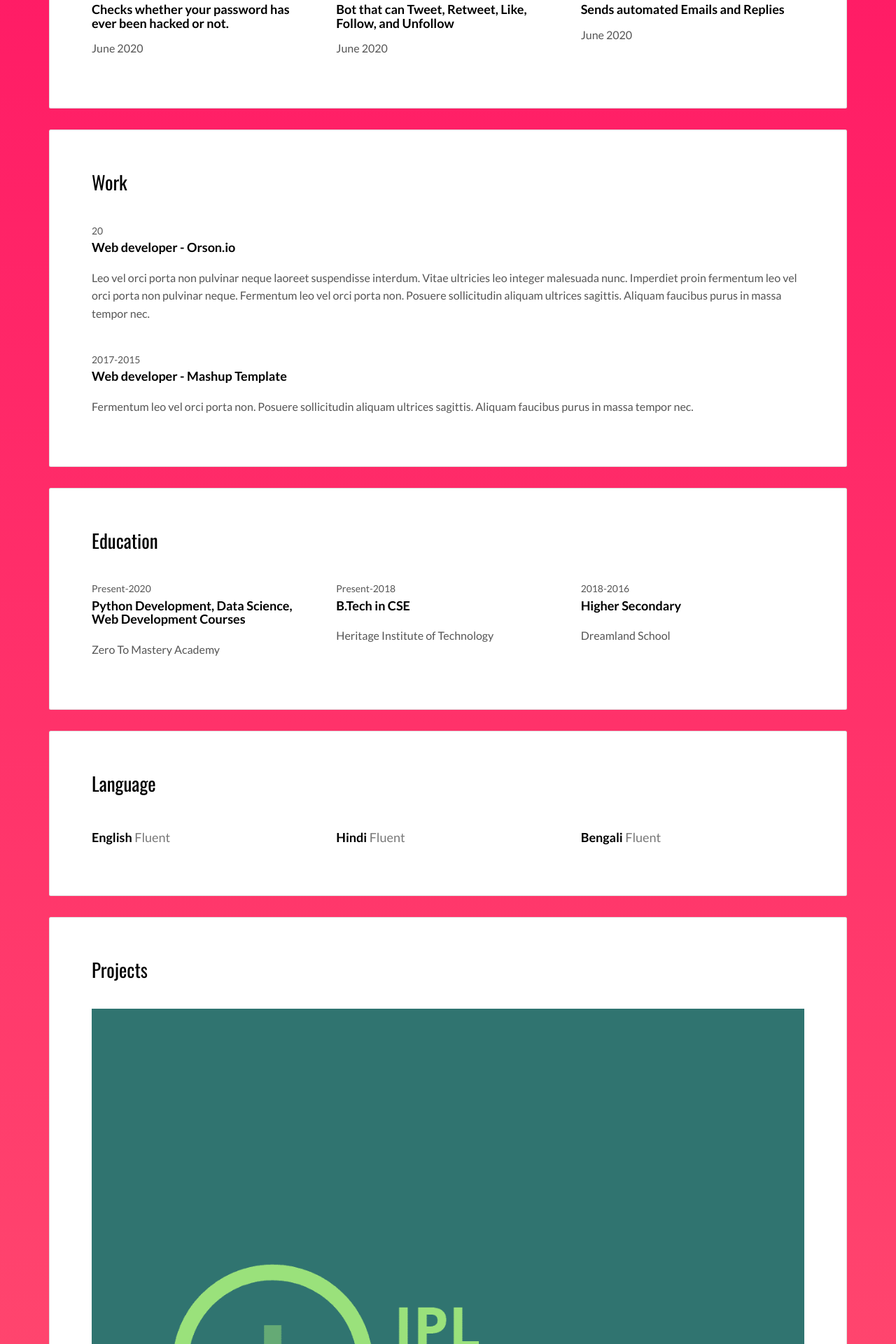
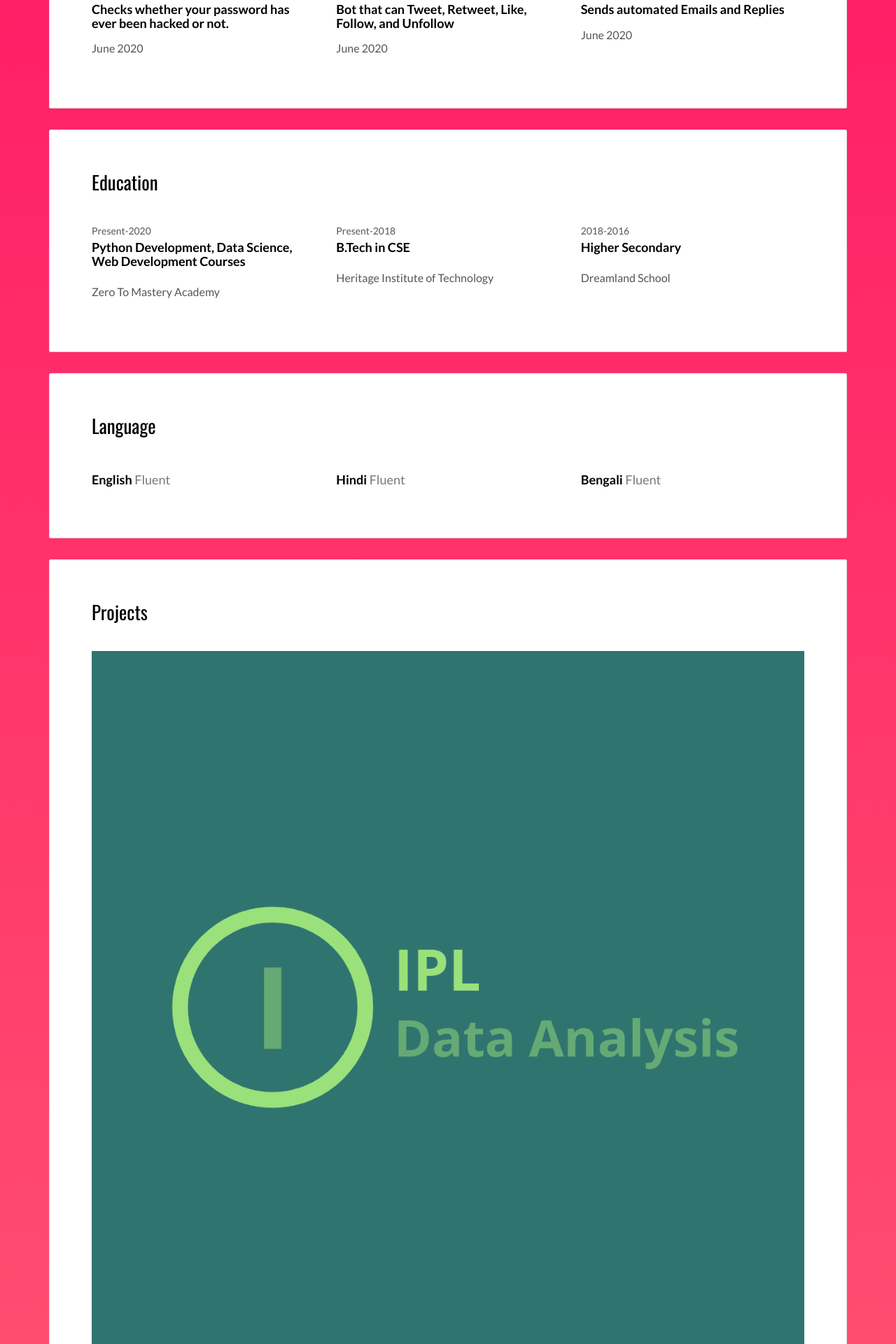
Before and after one commit to VicodinAbuser/Portfolio, a Flask app: page / in a window 1280 px wide. Shown: the part 1344-3264 px from the top of the page at 70% size. Run offline with Flask 2, Linux system fonts and the light colour scheme; some libraries are stand-ins or nearby versions.

Commit message:
Removed the Work Template

```diff
--- a/templates/index.html
+++ b/templates/index.html
@@ -94,27 +94,6 @@
             </div>
           </div>
         </div>
-
-        <div class="card">
-          <div class="card-block">
-            <h2>Work</h2>
-            <div class="work-experience">
-              <small class="date">20</small>
-              <h3 class="h5 date-title">Web developer - <a href="http://en.orson.io" title="Create professionnal website">Orson.io</a></h3>
-
-
-              <p>Leo vel orci porta non pulvinar neque laoreet suspendisse interdum. Vitae ultricies leo integer malesuada nunc. Imperdiet proin fermentum leo vel orci porta non pulvinar neque. Fermentum leo vel orci porta non. Posuere sollicitudin aliquam ultrices sagittis. Aliquam faucibus purus in massa tempor nec.</p>
-            </div>
-
-            <div class="work-experience">
-              <small class="date">2017-2015</small>
-              <h3 class="h5 date-title">Web developer - <a href="http://mashup-template.com" title="">Mashup Template</a></h3>
-
-              <p>Fermentum leo vel orci porta non. Posuere sollicitudin aliquam ultrices sagittis. Aliquam faucibus purus in massa tempor nec.</p>
-            </div>
-          </div>
-        </div>
-
 
         <div class="card">
           <div class="card-block">
```
